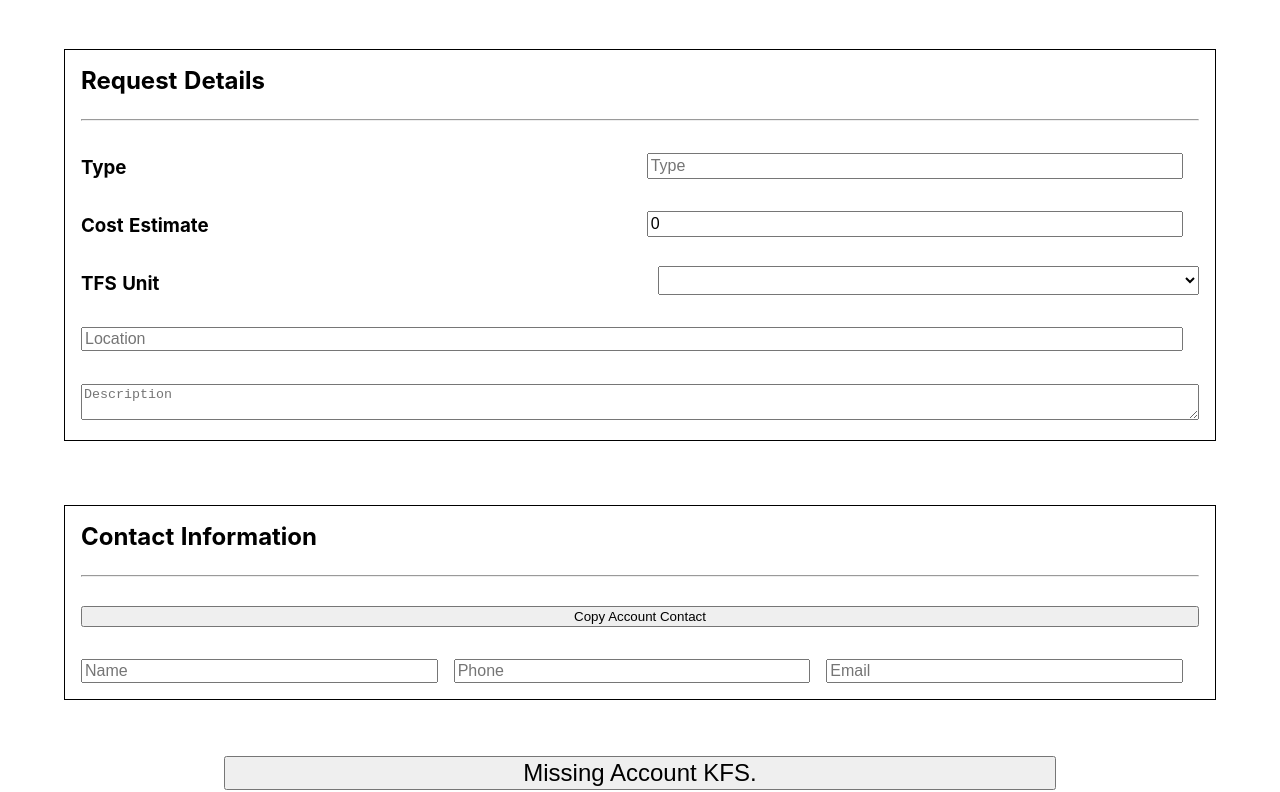
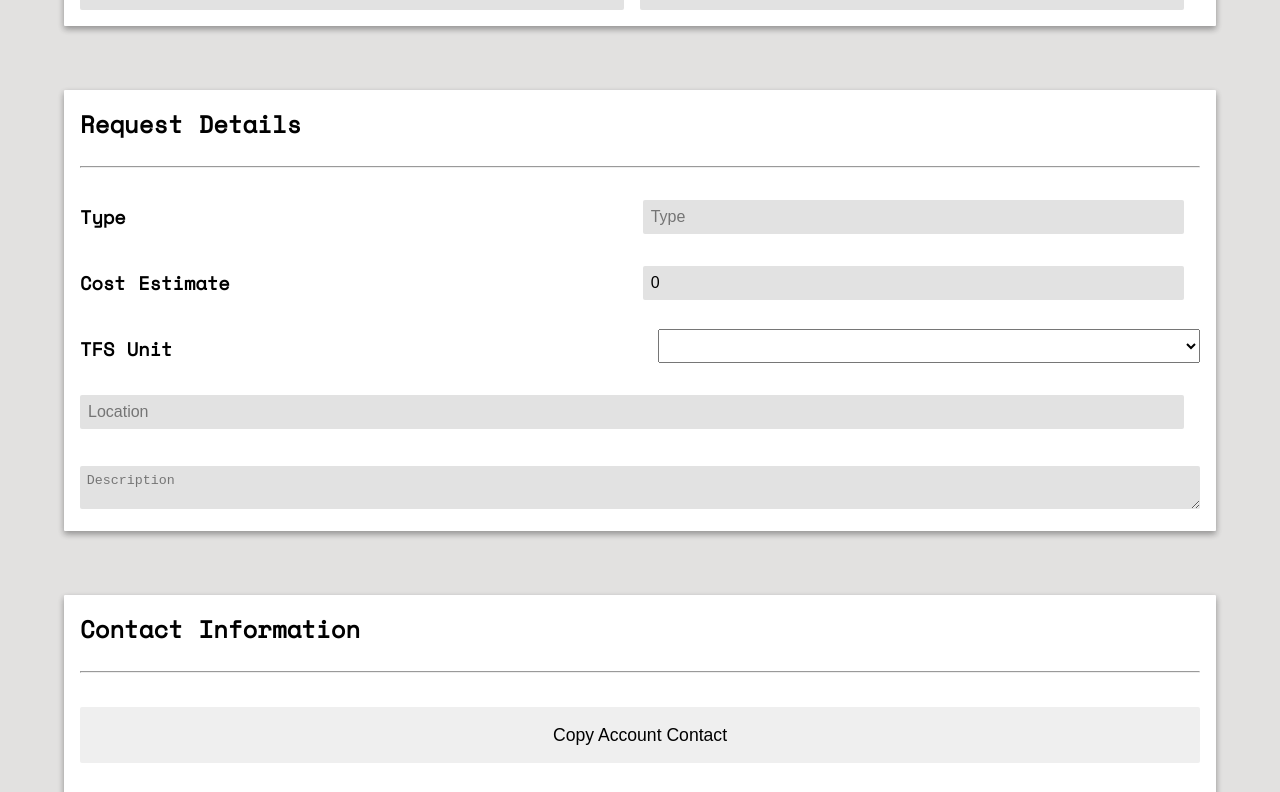
Before and after one commit to SquaredLabs/tech-workorder-form, a Nuxt app: page / in a window 1280 px wide. Shown: the part 410-1202 px from the top of the page. Built offline with nearby package versions, Linux system fonts and the light colour scheme.

Commit message:
Create CSS for our design, fix emailer bug

```diff
--- a/pages/index.vue
+++ b/pages/index.vue
@@ -70,12 +70,13 @@
 
     </div>
 
-    <button class="submit" v-on:click="submit">{{submitText}}</button>
+    <button class="submit" v-bind:class="{disabled:submitText!=='Submit'}" v-on:click="submit">{{submitText}}</button>
 
   </div>
 </template>
 
 <script>
+
 import checkBox from '~/components/checkBox.vue'
 require('es6-promise').polyfill();
 require('isomorphic-fetch');
@@ -86,7 +87,7 @@ export default {
     checkBox
   },
   data: () => ({
-    account: { //Not using camel case because user may see these keys
+    account: { //Not using camel case because user will see these keys (IE: "Error, CostEstimate not entered!")
       KFS:'',
       Name:'',
       Department:'',
@@ -112,13 +113,11 @@ export default {
   }),
   methods: {
     copyContact(){
-      this.contact.Name=this.account.Name
-      this.contact.Phone=this.account.Phone
-      this.contact.Email=this.account.Email
+      this.contact.Name = this.account.Name
+      this.contact.Phone = this.account.Phone
+      this.contact.Email = this.account.Email
     },
     submit(){
-
-
       fetch('/api/submit',{
         method: 'post',
         headers: {"Content-Type": "application/json; charset=utf-8",},
@@ -126,24 +125,32 @@ fetch('/api/submit',{
       })
       .then(function(response) {
         if (response.status >= 400) {
-			throw new Error("Bad response from server");
+          console.error("Bad response from server");
+          console.log(response)
         }
-		return response.json();
       })
-	.then(function(stories) {
-		console.log(stories);
-	});
+
     }
   },
   computed: {
     submitText(){
-      return verifyForm(this.$data)
+      let errorMsg = verifyForm(this.$data)
+      if(errorMsg===0) return 'Submit'
+      return errorMsg
     }
   }
 }
 </script>
 
 <style>
+
+@import url('https://fonts.googleapis.com/css?family=Space+Mono');
+
+html, body {
+  font-family: "Space Mono";
+  background: #e2e1e0;
+}
+
 input {
   font-size: 1em;
 }
@@ -151,47 +158,112 @@ input {
 .header {
   text-align: center;
 }
+
 .header h1 {
   margin-bottom: 1em;
 }
+
 .form{
   display: flex;
   flex-direction: column;
   margin: 2em;
 }
+
 .area {
   margin: 2em;
-  border: solid black 1px;
+  border-radius: 1px;
   padding: 1em;
+  background-color: white;
+  box-shadow: 0 3px 6px rgba(0,0,0,0.16), 0 3px 6px rgba(0,0,0,0.23);
 }
+
 .area h2 {
   margin-bottom: 1em;
 }
+
 .oneLiner {
   display: flex;
   margin-top: 1em;
   flex-wrap: wrap;
 }
+
 .oneLiner * {
   margin-top: 1em;
   flex: 1 1 0;
 }
+
 .oneLiner h3{
   margin-right: 2em;
 }
+
 .oneLiner input {
   margin-right: 1em;
 }
+
 #addressBox {
   flex-grow: 1;
 }
+
+.textBox {
+  border: none;
+  outline: none;
+  background-color: rgb(226, 226, 226);
+  padding: 0.5em;
+  border-radius: 2px;
+  transition: ease 0.3s all;
+}
+
+.textBox:hover {
+  background-color: rgb(212, 212, 212);
+}
+
+.textBox:focus {
+  background-color: rgb(145, 196, 209);
+}
+
+hr {
+  color: #BDBDBD;
+}
+
 .description {
   width: 100%;
   margin-top: 1em;
 }
+
+.copyContact {
+  font-size: 1.1em;
+  border: none;
+  outline: none;
+  padding: 1em;
+  border-radius: 2px;
+  transition: ease 0.3s all;
+}
+.copyContact:hover {
+  background-color: rgb(142, 210, 235);
+  cursor: pointer;
+}
+
 .submit {
   margin: 1em 8em 0 8em;
   font-size: 1.5em;
+  border: none;
+  outline: none;
+  padding: 1em;
+  border-radius: 2px;
+  transition: ease 0.3s all;
+  box-shadow: 0 1px 3px rgba(0,0,0,0.16), 0 1px 3px rgba(0,0,0,0.23);
+  background-color: rgb(214, 255, 214);
+}
+
+.submit:hover {
+  box-shadow: 0 3px 6px rgba(0,0,0,0.16), 0 3px 6px rgba(0,0,0,0.23);
+  cursor: pointer;
+  background-color: rgb(153, 255, 153);
+}
+
+.submit.disabled{
+  pointer-events: none;
+  background-color:rgb(255, 184, 184);
 }
 
 </style>
```
Also changed, not shown: lib/WONumberGen.js (+8 -3 lines), lib/emailer.js (+8 -13 lines), 2 other files (tests, documents, lock files or other folders). Lines whose indentation alone changed are shown as unchanged.
